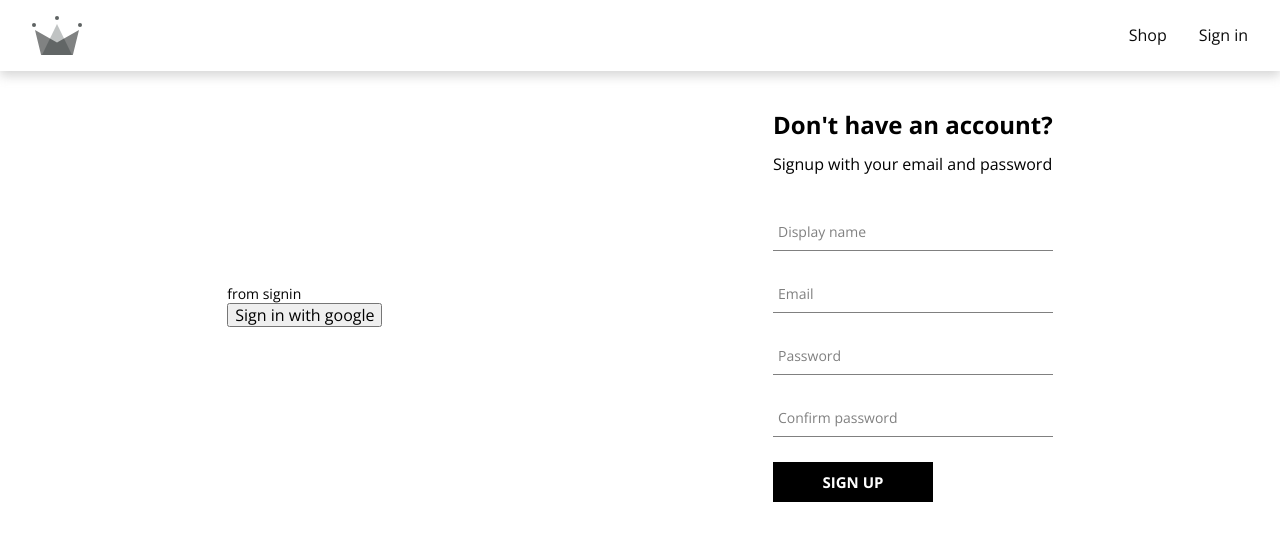
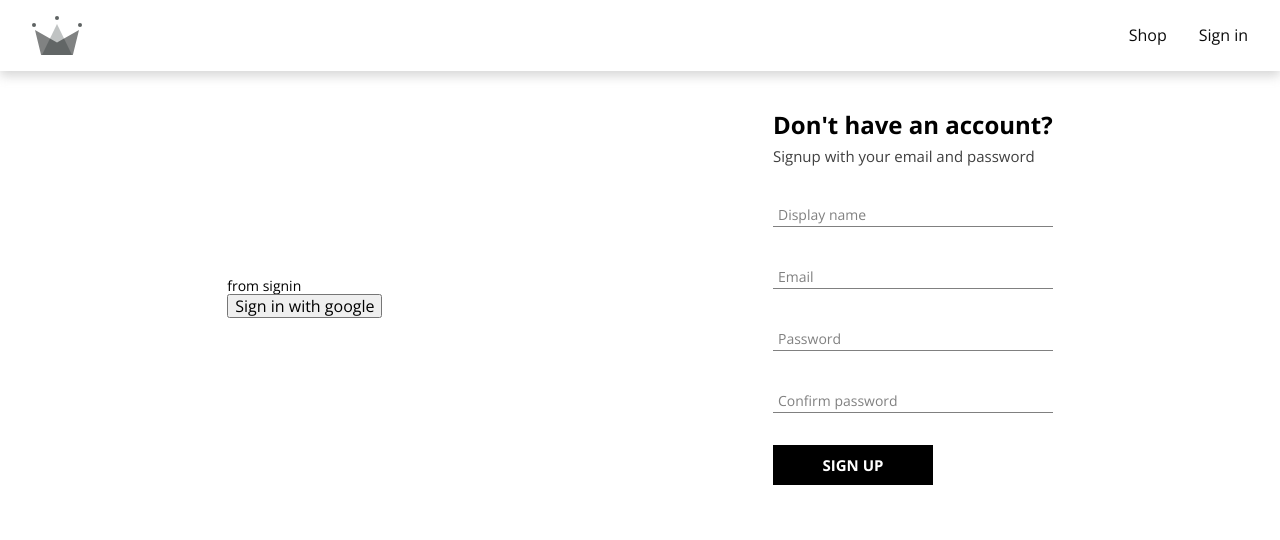
Before and after one commit to luisBRK/Clothing-Shop, a React (Create React App) app: page /sign-in in a window 1280 px wide. Shown: the top 540 px of the page. Built offline with nearby package versions, Linux system fonts and the light colour scheme.

Commit message:
Signin component, signup form component, form input component, button componente, spinner component, alert component

```diff
--- a/src/components/form-input/form-input.styles.scss
+++ b/src/components/form-input/form-input.styles.scss
@@ -2,8 +2,8 @@ $sub-color: grey;
 $main-color: black;
 
 @mixin shrinkLabel {
-  top: -10px;
-  font-size: 11px;
+  top: -12px;
+  font-size: 12px;
   color: $main-color;
 }
 
@@ -16,13 +16,13 @@ $main-color: black;
     background-color: white;
     color: $sub-color;
     font-size: 14px;
-    padding: 10px 10px 10px 5px;
+    padding: 10px 10px 3px 5px;
     display: block;
     width: 100%;
     border: none;
     border-radius: 0;
     border-bottom: 1px solid $sub-color;
-    margin: 25px 0;
+    // margin: 25px 0;
 
     &:focus {
       outline: none;
--- a/src/components/sign-up-form/sign-up-form.component.jsx
+++ b/src/components/sign-up-form/sign-up-form.component.jsx
@@ -67,10 +67,12 @@ const SignUpForm = () => {
 
   return (
     <div className="sign-up-container">
-      <h2>Don't have an account?</h2>
-      <span>Signup with your email and password</span>
+      <div className="title">
+        <h2>Don't have an account?</h2>
+        <span>Signup with your email and password</span>
+      </div>
 
-      <form onSubmit={handleSubmit}>
+      <form onSubmit={handleSubmit} className="formulary">
         <FormInput
           label="Display name"
           inputOptions={{
--- a/src/components/sign-up-form/sign-up-form.styles.scss
+++ b/src/components/sign-up-form/sign-up-form.styles.scss
@@ -1,5 +1,21 @@
 .sign-up-container {
   display: flex;
   flex-direction: column;
-  gap: 1rem;
+  gap: 2rem;
+
+  .title {
+    h2 {
+      margin-bottom: 8px;
+    }
+    span {
+      font-size: 15px;
+      color: rgb(63, 63, 63);
+    }
+  }
+
+  .formulary {
+    display: flex;
+    flex-direction: column;
+    gap: 2rem;
+  }
 }
```
